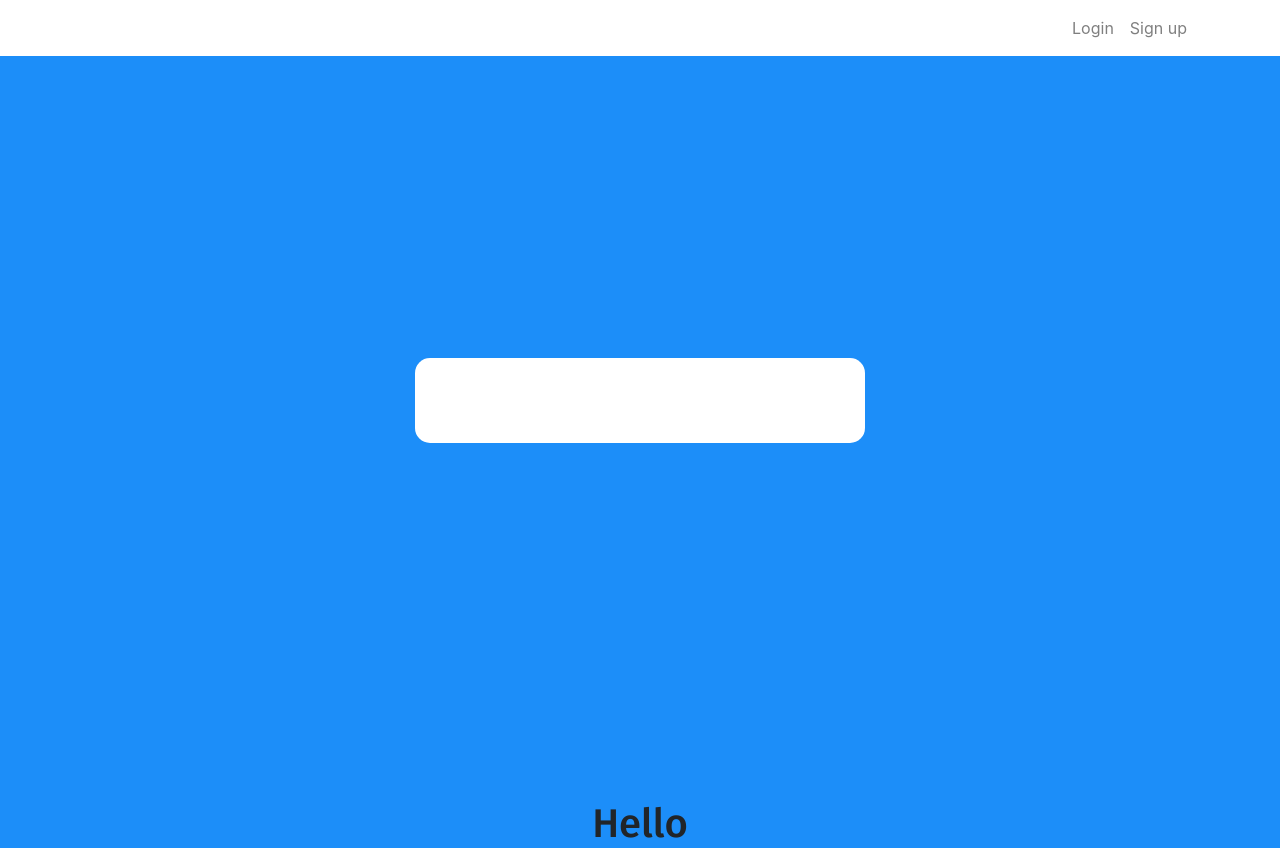
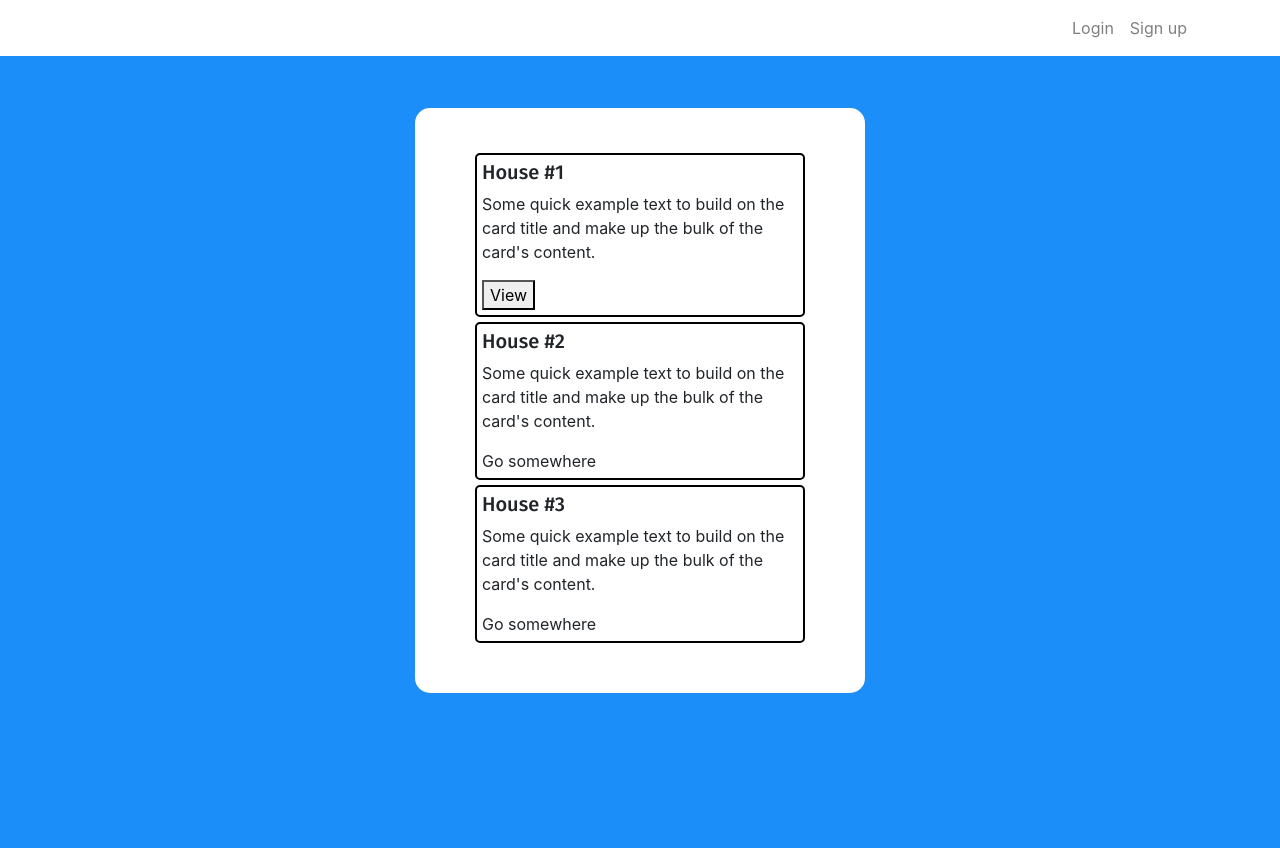
Before and after one commit to uzairali19/rent-house-front-end, a React (Create React App) app: page /home in a window 1280 px wide. After the commit the page ends 800 px from the top, so only its background shows below. Built offline with nearby package versions, Linux system fonts and the light colour scheme.

Commit message:
Display items

```diff
--- a/src/App.js
+++ b/src/App.js
@@ -35,10 +35,10 @@ function App() {
             <Route exact path='/' component={Login} />
             <Route path="/sign-in" component={Login} />
             <Route path="/sign-up" component={SignUp} />
+            <Route path="/home" component={Home} />
           </Switch>
         </div>
       </div>
-      <Home />
     </div></Router>
   );
 }
--- a/src/components/Auth/login.component.js
+++ b/src/components/Auth/login.component.js
@@ -1,5 +1,6 @@
 /* eslint-disable */
 import React, { Component } from 'react';
+import { Link } from 'react-router-dom';
 
 export default class Login extends Component {
   render() {
@@ -23,8 +24,10 @@ export default class Login extends Component {
                     <label className="custom-control-label" htmlFor="customCheck1">Remember me</label>
                     </div>
                 </div>
+                <Link to={"/home"}>
+                <button type="submit" className="btn btn-primary btn-block">Submit</button>
+                </Link>
 
-                <button type="submit" className="btn btn-primary btn-block">Submit</button>
                 <p className="forgot-password text-right">
                     Forgot
                     <a href="#">password?</a>
--- /dev/null
+++ b/src/components/Home/Home.css
@@ -0,0 +1,6 @@
+.item {
+  border: solid black 2px;
+  border-radius: 5px;
+  padding: 5px;
+  margin: 5px;
+}
--- a/src/components/Home/Home.js
+++ b/src/components/Home/Home.js
@@ -1,9 +1,24 @@
 import React from "react";
+import './Home.css';
 
 const Home = () => {
   return (
     <div>
-      <h1>Hello</h1>
+        <div className="item">
+            <h5>House #1</h5>
+            <p>Some quick example text to build on the card title and make up the bulk of the card's content.</p>
+            <button type="button">View</button>
+        </div>
+        <div className="item">
+            <h5>House #2</h5>
+            <p>Some quick example text to build on the card title and make up the bulk of the card's content.</p>
+            <a>Go somewhere</a>
+        </div>
+        <div className="item">
+            <h5>House #3</h5>
+            <p>Some quick example text to build on the card title and make up the bulk of the card's content.</p>
+            <a>Go somewhere</a>
+        </div>
     </div>
   )
 }
```
Also changed, not shown: src/components/Navbar/Navbar.js (deleted).
